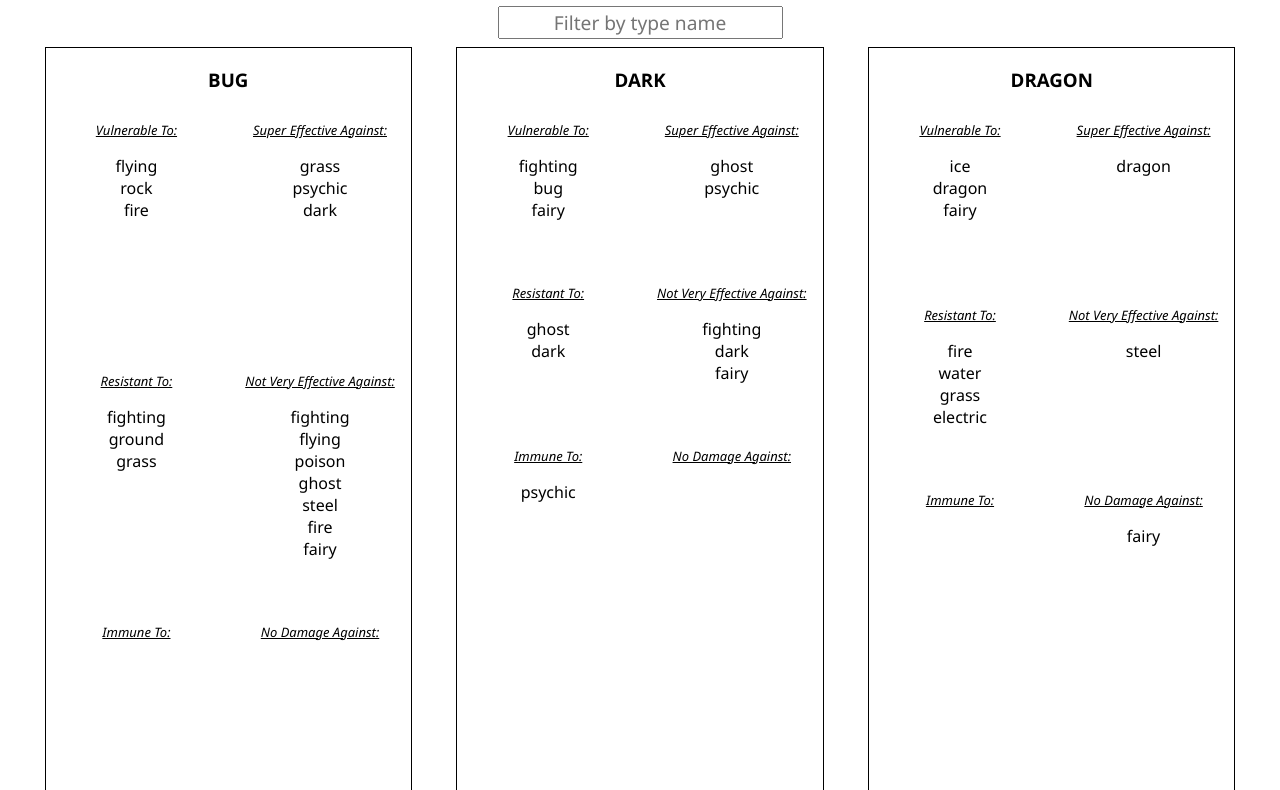
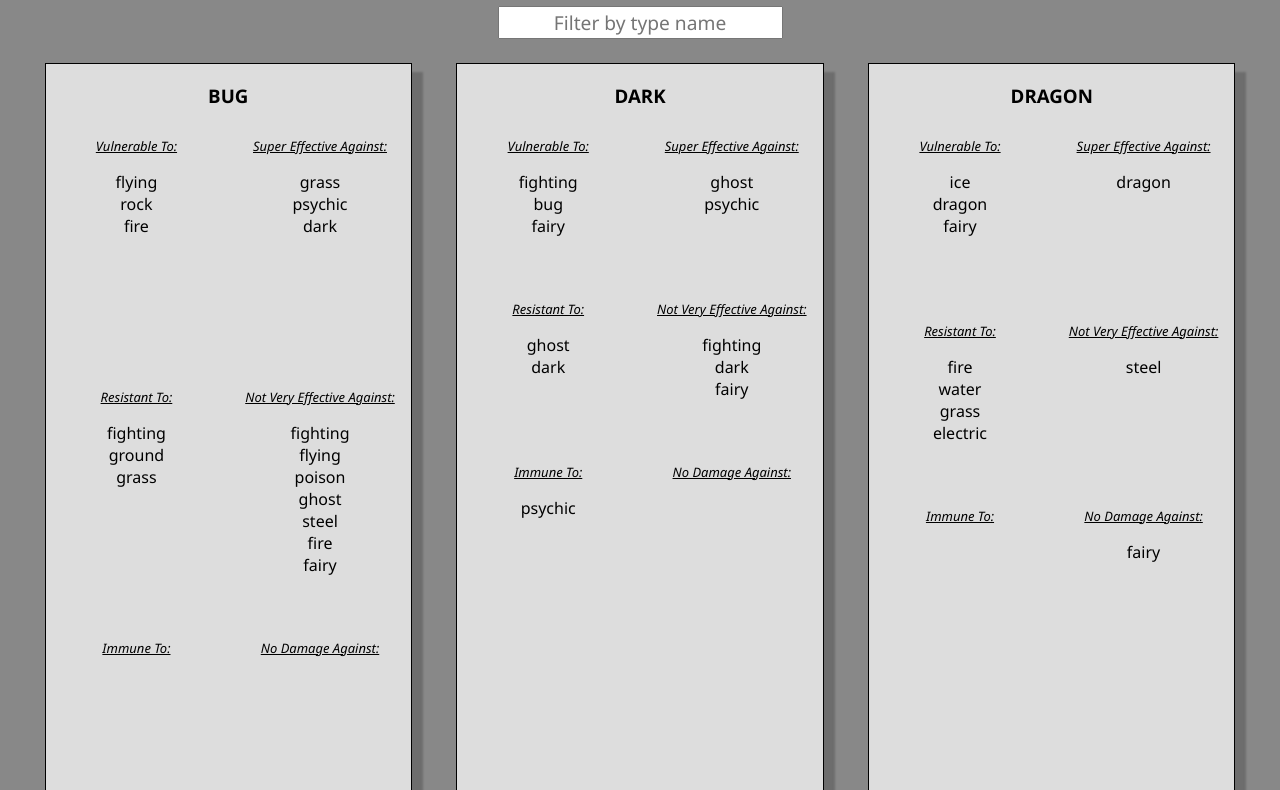
Before and after one commit to fterdal/pokemon-advisor, a React app: page / in a window 1280 px wide. Shown: the part 80-870 px from the top of the page. Built offline with nearby package versions, Linux system fonts and the light colour scheme.

Commit message:
add a greyscale color scheme

```diff
--- a/src/components/SearchBar.scss
+++ b/src/components/SearchBar.scss
@@ -1,4 +1,5 @@
 .search-bar {
   font-size: larger;
   text-align: center;
+  margin-bottom: 1rem;
 }
--- a/src/components/SingleType.scss
+++ b/src/components/SingleType.scss
@@ -1,6 +1,8 @@
 .single-type-container {
   border: 1px solid black;
   margin: 0.5rem;
+  background-color: #ddd;
+  box-shadow: 10px 10px 2px 1px rgba(0, 0, 0, .2);
 }
 
 .single-type-header {
--- a/src/main.scss
+++ b/src/main.scss
@@ -1,6 +1,9 @@
 * {
-  // display: border-box;
   font-family: "Segoe UI", Tahoma, Geneva, Verdana, sans-serif;
+}
+
+body {
+  background-color: #888;
 }
 
 h1,
```
